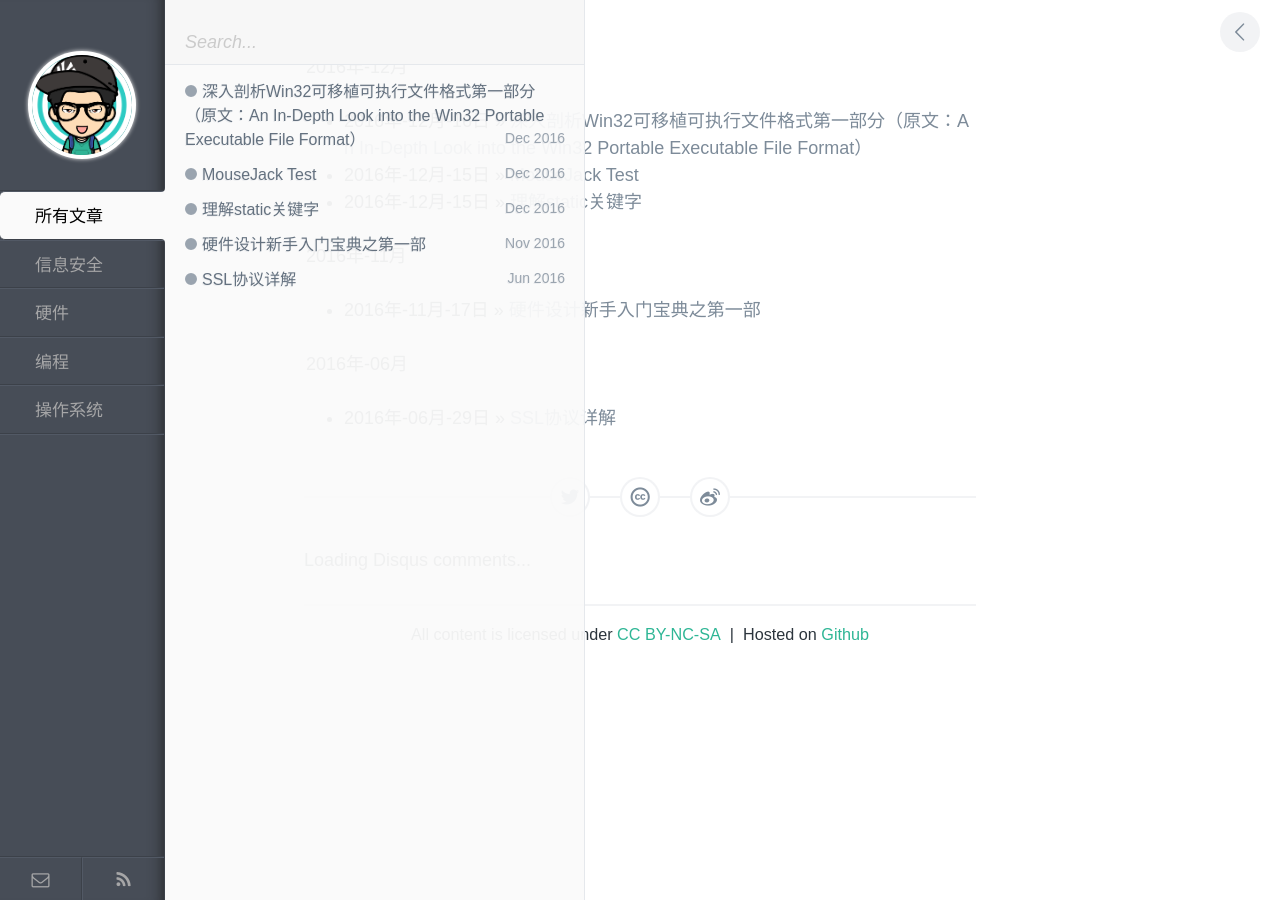
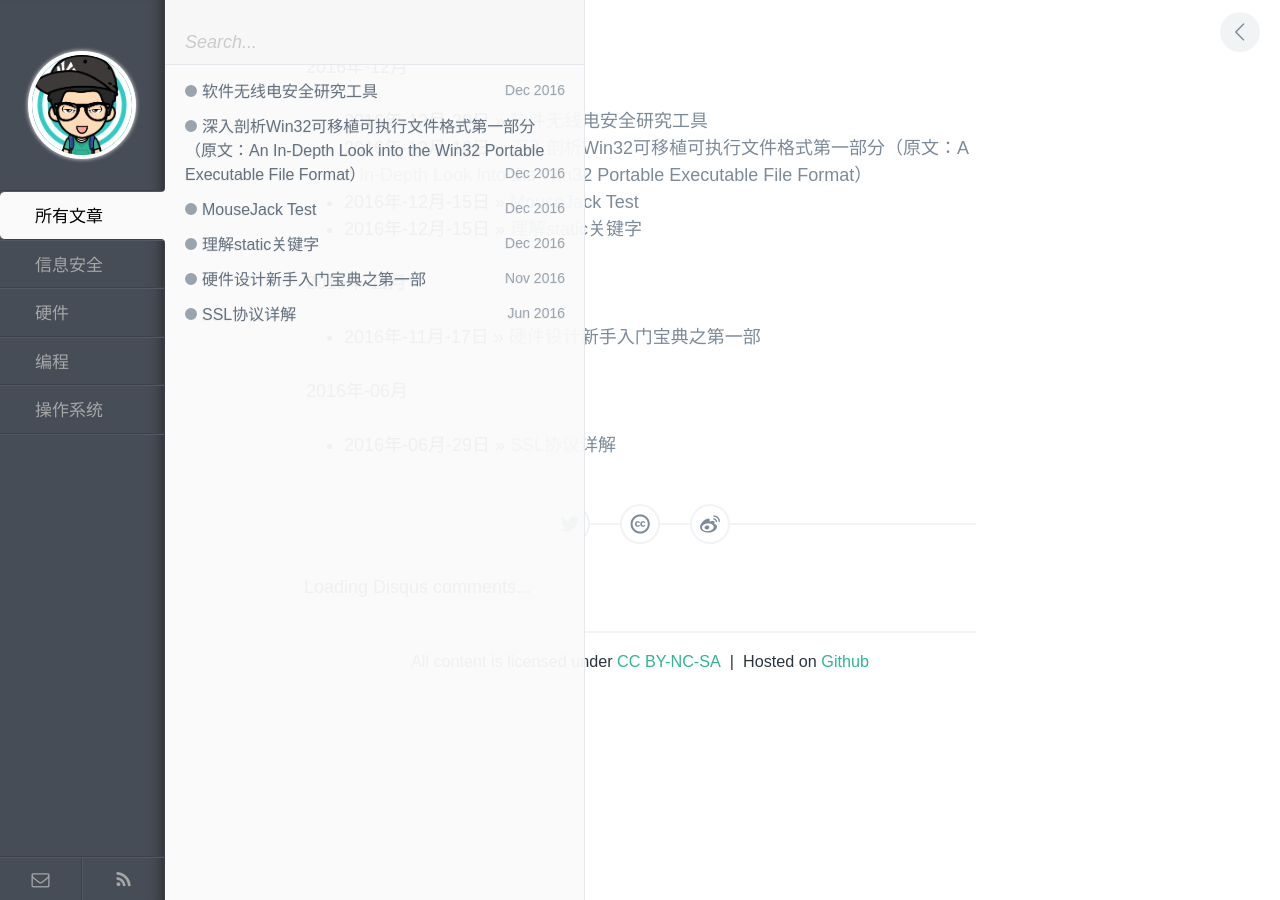
Before and after one commit to gaochengsi/doc, a Jekyll site: the page built from pages/archive.html, in a window 1280 px wide. Built offline with Jekyll 4.4.1, drawn with Linux system fonts in a browser that asks for light colours; comment, search, counter and statistics services are not loaded.

Commit message:
new file:   _posts/security/2016-12-30-radio-analyse-tools.md 	modified:   _posts/system/2016-12-16-introduction-to-PE.md 	modified:   public/img/.DS_Store

```diff
--- /dev/null
+++ b/_posts/security/2016-12-30-radio-analyse-tools.md
@@ -0,0 +1,8 @@
+---
+layout: post
+title: 软件无线电安全研究工具
+category: 信息安全
+tags: SDR，GNU Radio
+description: 节选于书籍《无线电安全攻防大揭秘》
+---
+>节选于书籍《无线电安全攻防大揭秘》
```
Also changed, not shown: _posts/system/2016-12-16-introduction-to-PE.md (+1 -1 lines), 3 other files.
